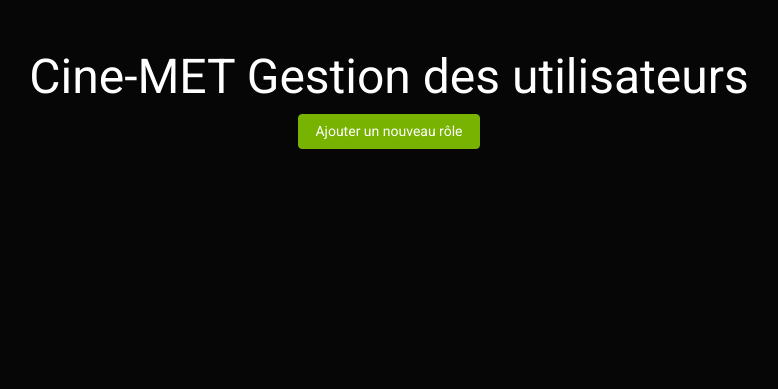
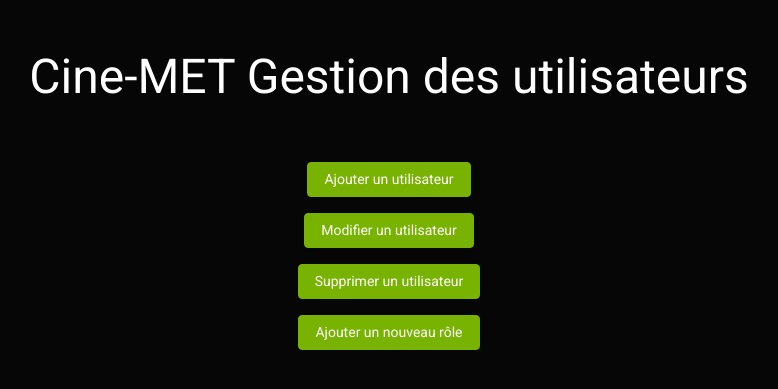
Before and after one commit to ClowClow/projet-cinemet, a PHP site: page /admin/portail_utilisateur.php in a window 1280 px wide. Shown: the part 55-444 px from the top of the page, without its empty margins (251-1029 px from the left). Run offline with PHP 8.4, Linux system fonts and the light colour scheme.

Commit message:
nouvelle image pour l'accueil admin + ajout des boutons panneau admin

```diff
--- a/version2/admin/portail_utilisateur.php
+++ b/version2/admin/portail_utilisateur.php
@@ -17,10 +17,28 @@
   <?php include "nav_admin.php"; ?>
   <center>
   <h2 class="mt-5">Cine-MET Gestion des utilisateurs</h2>
-
-  <a href="add_role.php">
-    <button class="btn btn-success">Ajouter un nouveau rôle</button>
-  </a>
+  <div class="d-flex flex-column justify-content-center">
+    <div class="d-flex flex-row mt-5 justify-content-center">
+      <a href="#">
+        <button class="btn btn-success">Ajouter un utilisateur</button>
+      </a>
+    </div>
+    <div class="d-flex flex-row mt-3 justify-content-center">
+      <a href="#">
+        <button class="btn btn-success">Modifier un utilisateur</button>
+      </a>
+    </div>
+    <div class="d-flex flex-row mt-3 justify-content-center">
+      <a href="#">
+        <button class="btn btn-success">Supprimer un utilisateur</button>
+      </a>
+    </div>
+    <div class="d-flex flex-row mt-3 justify-content-center">
+      <a href="add_role.php">
+        <button class="btn btn-success">Ajouter un nouveau rôle</button>
+      </a>
+    </div>
+  </div>
 
   </center>
 </body>
--- a/version2/css/general.css
+++ b/version2/css/general.css
@@ -2,7 +2,7 @@
   max-width: 100% !important;
 }
 .img_accueil_admin {
-  width: 60em;
-  height: 30em;
+  width: 70em;
+  height: 40em;
   margin-top: 5em;
 }
```
Also changed, not shown: version2/admin/portail_film.php (+17 -3 lines), version2/images/bande.png, version2/images/spectrum-937560_960_720.jpg (added).
